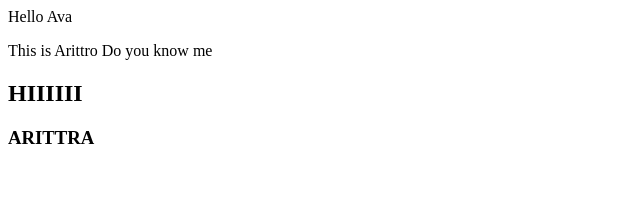
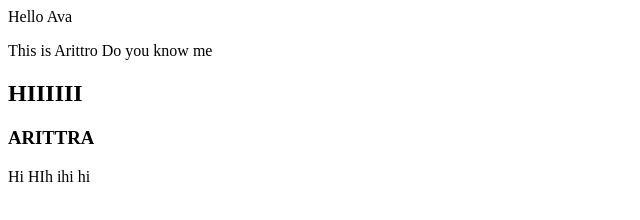
Before and after one commit to arittrasarker12/capstone-demo, a plain HTML site: page index.html in a window 1280 px wide. Shown: the whole page, without its empty margins (0-640 px from the left). Drawn offline with Linux system fonts and the light colour scheme.

Commit message:
Add New Name

```diff
--- a/index.html
+++ b/index.html
@@ -2,3 +2,4 @@
 <p>This is Arittro Do you know me</p>
 <h2>HIIIIII</h2>
 <h3>ARITTRA</h3>
+<p>Hi HIh ihi hi</p>
```
